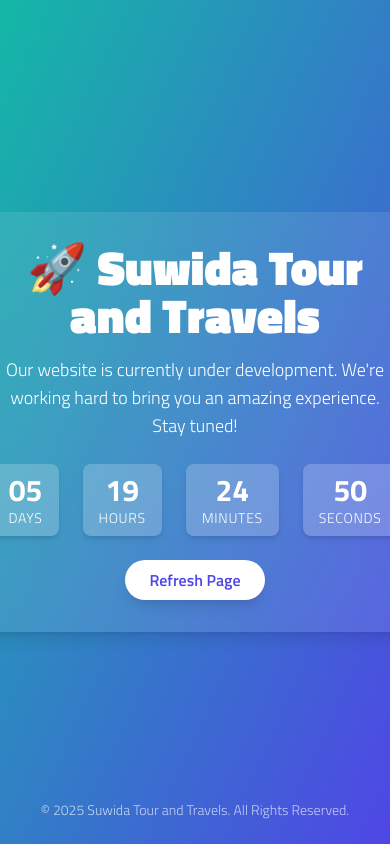
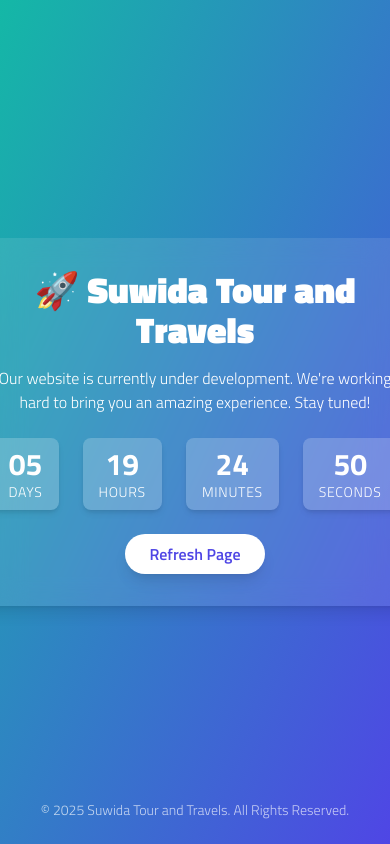
Before and after one commit to reyanshafi/Travel-App-2.0, a Next.js app: page /maintenance in a window 390 px wide. Shown: the top 844 px of the page. Built offline with nearby package versions, Linux system fonts and the light colour scheme; a web font is replaced by a local one.

Commit message:
Modified maintenance page

```diff
--- a/src/pages/maintenance.jsx
+++ b/src/pages/maintenance.jsx
@@ -36,7 +36,7 @@ export default function MaintenancePage() {
         className="p-8 text-center bg-white shadow-lg rounded-xl bg-opacity-10 backdrop-blur-md"
       >
         <motion.h1
-          className="mb-4 text-5xl font-extrabold"
+          className="mb-4 text-4xl font-extrabold sm:text-5xl"
           initial={{ scale: 0.8 }}
           animate={{ scale: 1 }}
           transition={{ duration: 0.8, ease: 'easeOut' }}
@@ -44,14 +44,14 @@ export default function MaintenancePage() {
           🚀 Suwida Tour and Travels
         </motion.h1>
         <motion.p
-          className="mb-6 text-lg"
+          className="mb-6 text-base sm:text-lg"
           initial={{ opacity: 0 }}
           animate={{ opacity: 1 }}
           transition={{ duration: 1.2, delay: 0.5 }}
         >
           Our website is currently under development. We're working hard to bring you an amazing experience. Stay tuned!
         </motion.p>
-        <div className="flex items-center justify-center mt-4 space-x-6">
+        <div className="flex items-center justify-center mt-4 space-x-6 sm:space-x-12">
           <TimerBox label="Days" value={timeLeft.days} />
           <TimerBox label="Hours" value={timeLeft.hours} />
           <TimerBox label="Minutes" value={timeLeft.minutes} />
@@ -87,7 +87,7 @@ export default function MaintenancePage() {
 function TimerBox({ label, value }) {
   return (
     <div className="flex flex-col items-center px-4 py-2 bg-white rounded-lg shadow-md bg-opacity-20">
-      <span className="text-3xl font-bold">{value.toString().padStart(2, '0')}</span>
+      <span className="text-3xl font-bold sm:text-4xl">{value.toString().padStart(2, '0')}</span>
       <span className="text-sm tracking-wider uppercase">{label}</span>
     </div>
   );
```
